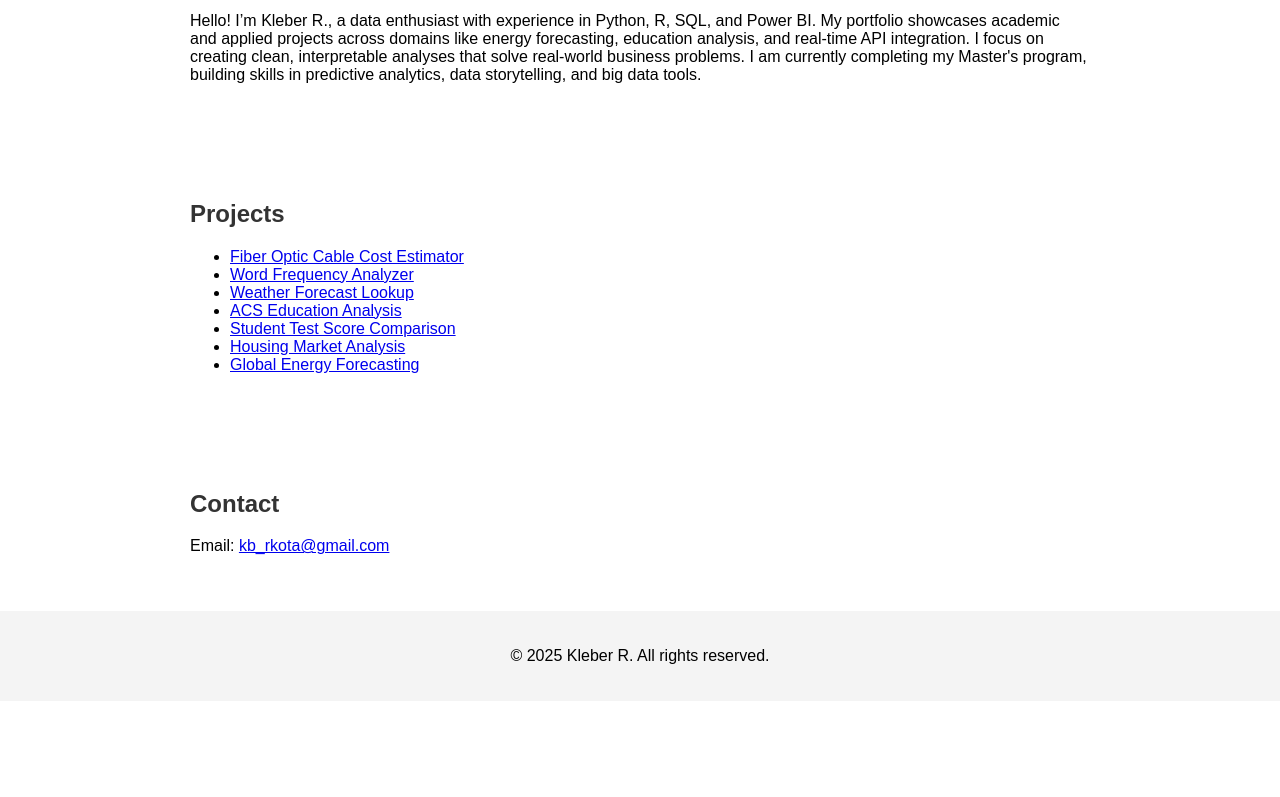
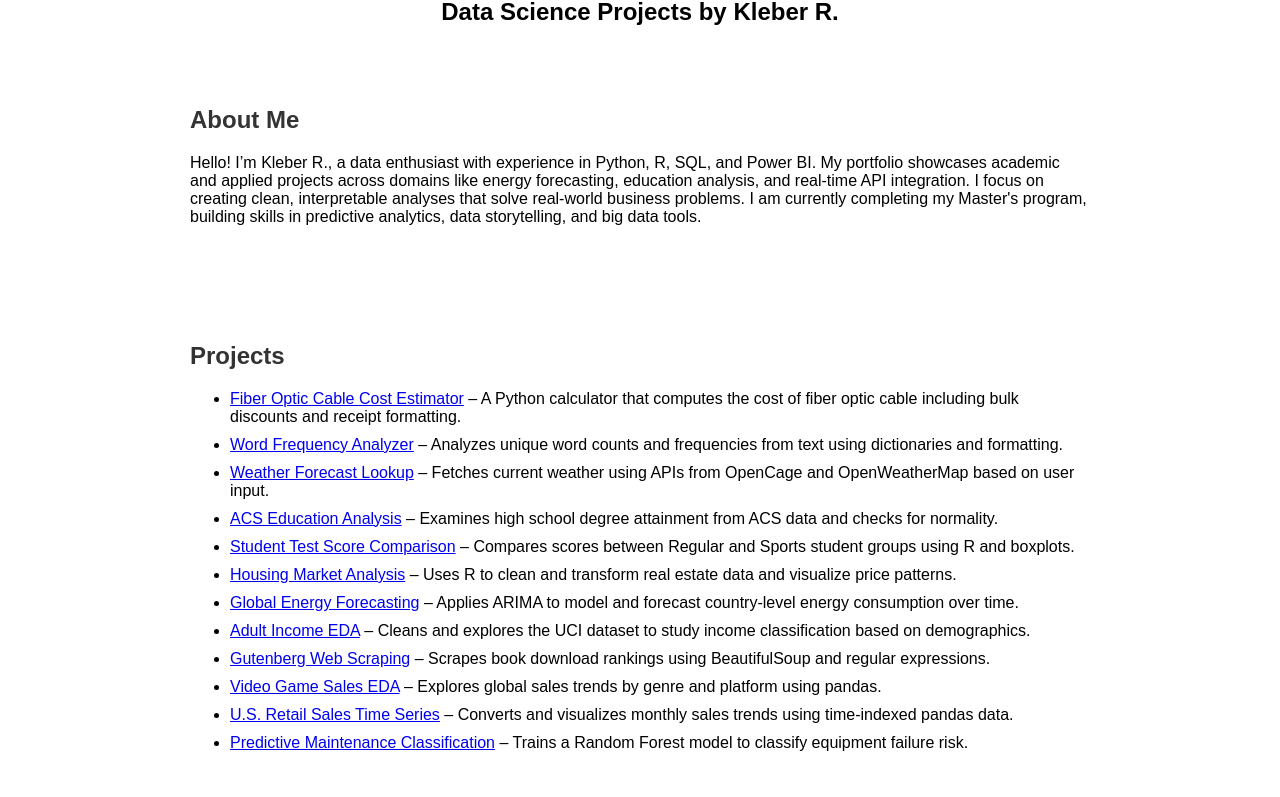
Before and after one commit to RkolaK/portfolio-projects-kr, a plain HTML site: page index.html in a window 1280 px wide. Shown: the part 134-931 px from the top of the page. Before the commit the page ends 835 px from the top, so only its background shows below. Drawn offline with Linux system fonts and the light colour scheme.

Commit message:
Update index.html

```diff
--- a/index.html
+++ b/index.html
@@ -1,4 +1,3 @@
-
 <!DOCTYPE html>
 <html lang="en">
 <head>
@@ -37,6 +36,20 @@
       text-align: center;
       padding: 20px;
     }
+    .logo {
+      display: block;
+      margin: 30px auto 10px;
+      width: 80px;
+    }
+    .headline {
+      text-align: center;
+      font-size: 1.5rem;
+      font-weight: bold;
+      margin-bottom: 20px;
+    }
+    ul li {
+      margin-bottom: 10px;
+    }
   </style>
 </head>
 <body>
@@ -46,6 +59,9 @@
     <a href="#contact">Contact</a>
   </nav>
 
+  <img src="https://img.icons8.com/external-flat-juicy-fish/60/000000/external-analytics-data-science-flat-flat-juicy-fish.png" alt="Data Analytics Logo" class="logo"/>
+  <div class="headline">Data Science Projects by Kleber R.</div>
+
   <section id="about">
     <h2>About Me</h2>
     <p>Hello! I’m Kleber R., a data enthusiast with experience in Python, R, SQL, and Power BI. My portfolio showcases academic and applied projects across domains like energy forecasting, education analysis, and real-time API integration. I focus on creating clean, interpretable analyses that solve real-world business problems. I am currently completing my Master's program, building skills in predictive analytics, data storytelling, and big data tools.</p>
@@ -54,13 +70,18 @@
   <section id="projects">
     <h2>Projects</h2>
     <ul>
-      <li><a href="https://github.com/RkolaK/portfolio-projects-kr/tree/main/fiber-optic-cost-estimator">Fiber Optic Cable Cost Estimator</a></li>
-      <li><a href="https://github.com/RkolaK/portfolio-projects-kr/tree/main/word_frequency_analyzer">Word Frequency Analyzer</a></li>
-      <li><a href="https://github.com/RkolaK/portfolio-projects-kr/tree/main/weather-forecast-lookup">Weather Forecast Lookup</a></li>
-      <li><a href="https://github.com/RkolaK/portfolio-projects-kr/tree/main/acs-education-eda">ACS Education Analysis</a></li>
-      <li><a href="https://github.com/RkolaK/portfolio-projects-kr/tree/main/student-score-comparison">Student Test Score Comparison</a></li>
-      <li><a href="https://github.com/RkolaK/portfolio-projects-kr/tree/main/housing-market-analysis">Housing Market Analysis</a></li>
-      <li><a href="https://github.com/RkolaK/portfolio-projects-kr/tree/main/global-energy-forecasting">Global Energy Forecasting</a></li>
+      <li><a href="https://github.com/RkolaK/portfolio-projects-kr/tree/main/fiber-optic-cost-estimator">Fiber Optic Cable Cost Estimator</a> – A Python calculator that computes the cost of fiber optic cable including bulk discounts and receipt formatting.</li>
+      <li><a href="https://github.com/RkolaK/portfolio-projects-kr/tree/main/word_frequency_analyzer">Word Frequency Analyzer</a> – Analyzes unique word counts and frequencies from text using dictionaries and formatting.</li>
+      <li><a href="https://github.com/RkolaK/portfolio-projects-kr/tree/main/weather-forecast-lookup">Weather Forecast Lookup</a> – Fetches current weather using APIs from OpenCage and OpenWeatherMap based on user input.</li>
+      <li><a href="https://github.com/RkolaK/portfolio-projects-kr/tree/main/acs-education-eda">ACS Education Analysis</a> – Examines high school degree attainment from ACS data and checks for normality.</li>
+      <li><a href="https://github.com/RkolaK/portfolio-projects-kr/tree/main/student-score-comparison">Student Test Score Comparison</a> – Compares scores between Regular and Sports student groups using R and boxplots.</li>
+      <li><a href="https://github.com/RkolaK/portfolio-projects-kr/tree/main/housing-market-analysis">Housing Market Analysis</a> – Uses R to clean and transform real estate data and visualize price patterns.</li>
+      <li><a href="https://github.com/RkolaK/portfolio-projects-kr/tree/main/global-energy-forecasting">Global Energy Forecasting</a> – Applies ARIMA to model and forecast country-level energy consumption over time.</li>
+      <li><a href="https://github.com/RkolaK/portfolio-projects-kr/tree/main/adult-income-eda">Adult Income EDA</a> – Cleans and explores the UCI dataset to study income classification based on demographics.</li>
+      <li><a href="https://github.com/RkolaK/portfolio-projects-kr/tree/main/gutenberg-web-scraping">Gutenberg Web Scraping</a> – Scrapes book download rankings using BeautifulSoup and regular expressions.</li>
+      <li><a href="https://github.com/RkolaK/portfolio-projects-kr/tree/main/videogame-sales-eda">Video Game Sales EDA</a> – Explores global sales trends by genre and platform using pandas.</li>
+      <li><a href="https://github.com/RkolaK/portfolio-projects-kr/tree/main/us-retail-sales-time-series">U.S. Retail Sales Time Series</a> – Converts and visualizes monthly sales trends using time-indexed pandas data.</li>
+      <li><a href="https://github.com/RkolaK/portfolio-projects-kr/tree/main/predictive-maintenance-classification">Predictive Maintenance Classification</a> – Trains a Random Forest model to classify equipment failure risk.</li>
     </ul>
   </section>
 
```
